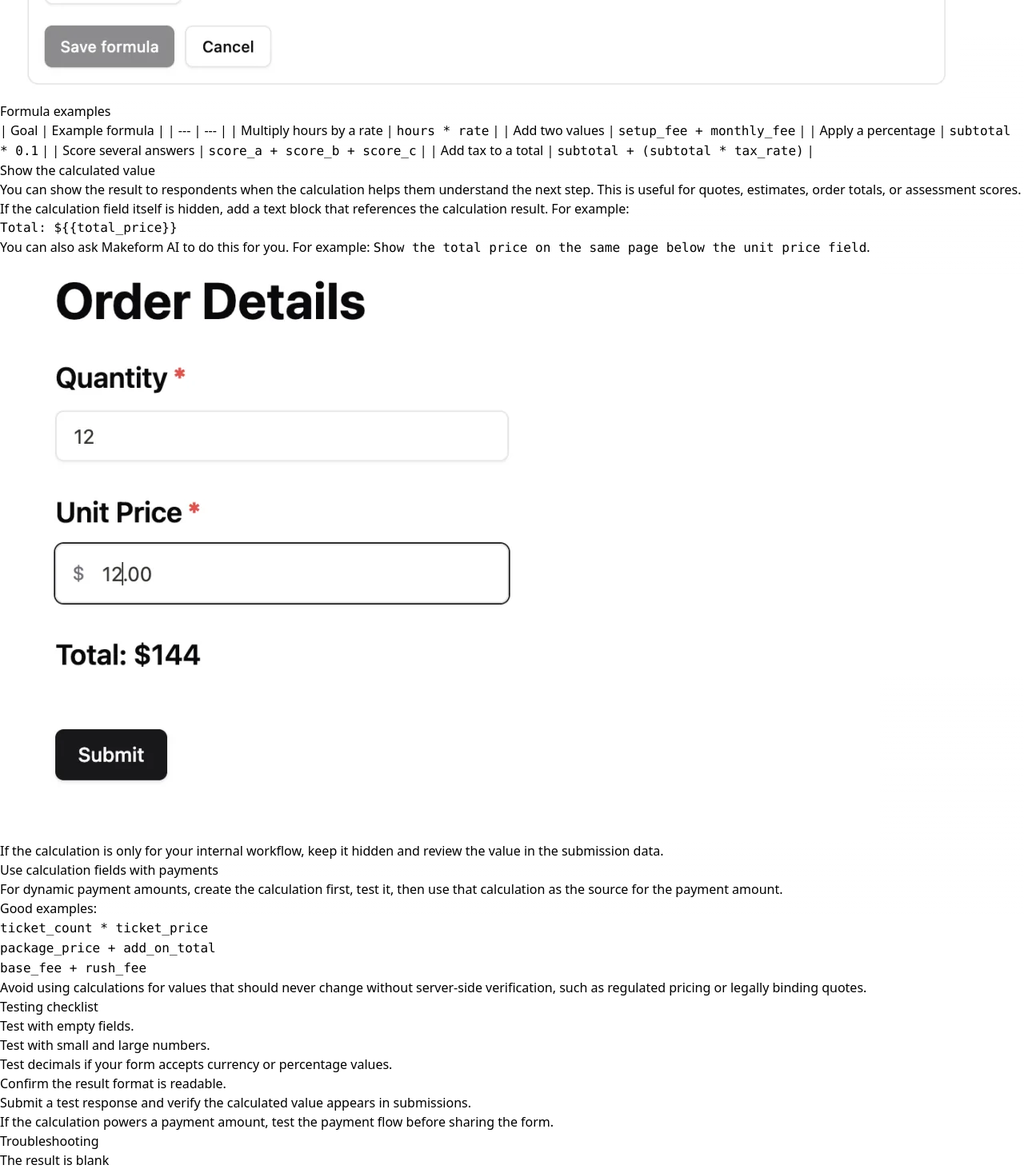
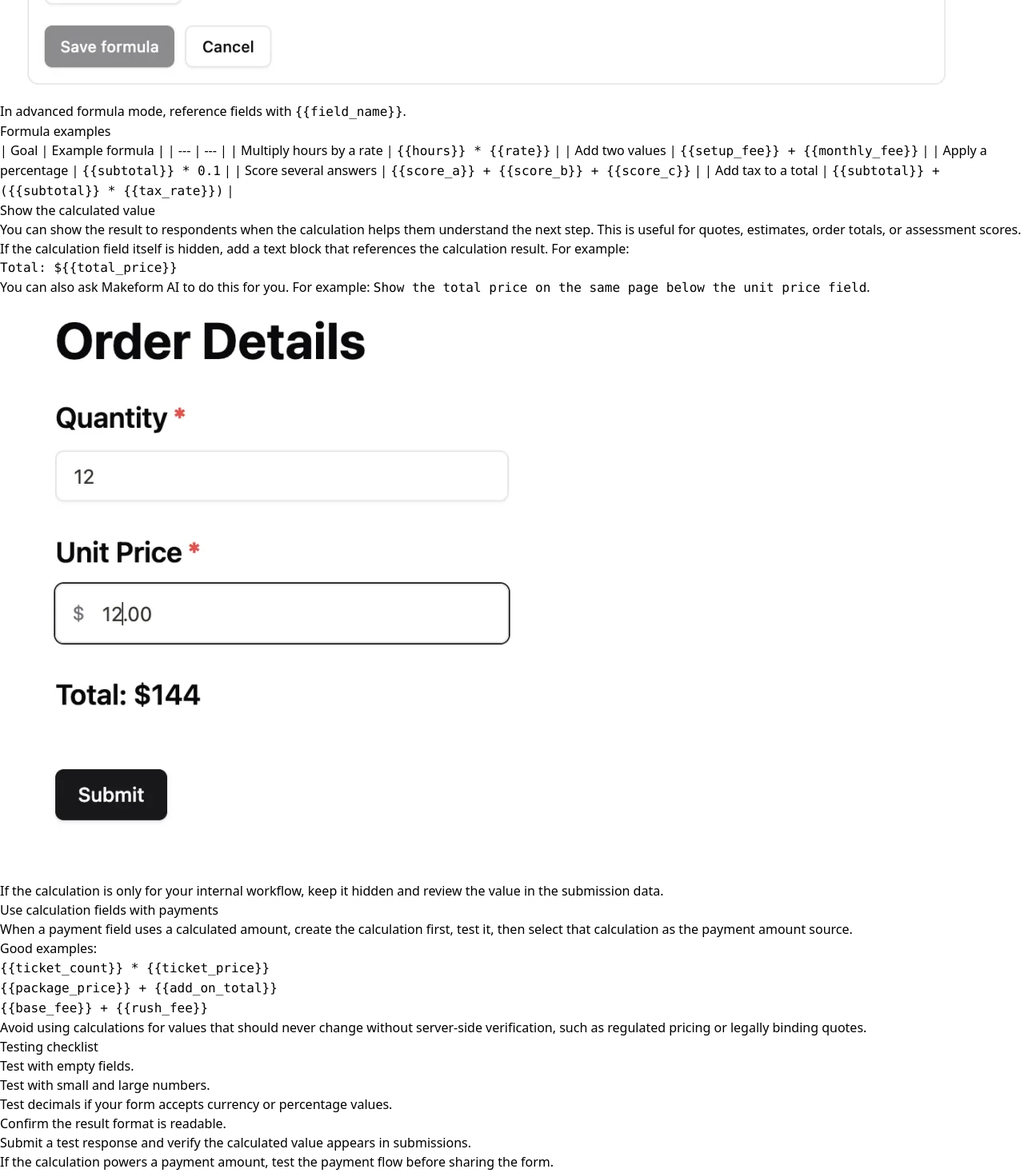
Before and after one commit to nilveryboring/makeform.github.io, a Next.js app: page /help/features/calculator in a window 1280 px wide. Shown: the part 3157-4624 px from the top of the page at 80% size. Built offline with nearby package versions, Linux system fonts and the light colour scheme.

Commit message:
docs: clarify calculation formula syntax

```diff
--- a/pages/features/calculator.mdx
+++ b/pages/features/calculator.mdx
@@ -46,15 +46,17 @@ Use rules when the calculation is simple and easier to read as steps. Use advanc
 
 ![Advanced formula editor](/images/calculator-advanced-formula.webp)
 
+In advanced formula mode, reference fields with `{{field_name}}`.
+
 ## Formula examples
 
 | Goal | Example formula |
 | --- | --- |
-| Multiply hours by a rate | `hours * rate` |
-| Add two values | `setup_fee + monthly_fee` |
-| Apply a percentage | `subtotal * 0.1` |
-| Score several answers | `score_a + score_b + score_c` |
-| Add tax to a total | `subtotal + (subtotal * tax_rate)` |
+| Multiply hours by a rate | `{{hours}} * {{rate}}` |
+| Add two values | `{{setup_fee}} + {{monthly_fee}}` |
+| Apply a percentage | `{{subtotal}} * 0.1` |
+| Score several answers | `{{score_a}} + {{score_b}} + {{score_c}}` |
+| Add tax to a total | `{{subtotal}} + ({{subtotal}} * {{tax_rate}})` |
 
 ## Show the calculated value
 
@@ -74,13 +76,13 @@ If the calculation is only for your internal workflow, keep it hidden and review
 
 ## Use calculation fields with payments
 
-For dynamic payment amounts, create the calculation first, test it, then use that calculation as the source for the payment amount.
+When a payment field uses a calculated amount, create the calculation first, test it, then select that calculation as the payment amount source.
 
 Good examples:
 
-- `ticket_count * ticket_price`
-- `package_price + add_on_total`
-- `base_fee + rush_fee`
+- `{{ticket_count}} * {{ticket_price}}`
+- `{{package_price}} + {{add_on_total}}`
+- `{{base_fee}} + {{rush_fee}}`
 
 Avoid using calculations for values that should never change without server-side verification, such as regulated pricing or legally binding quotes.
 
```
